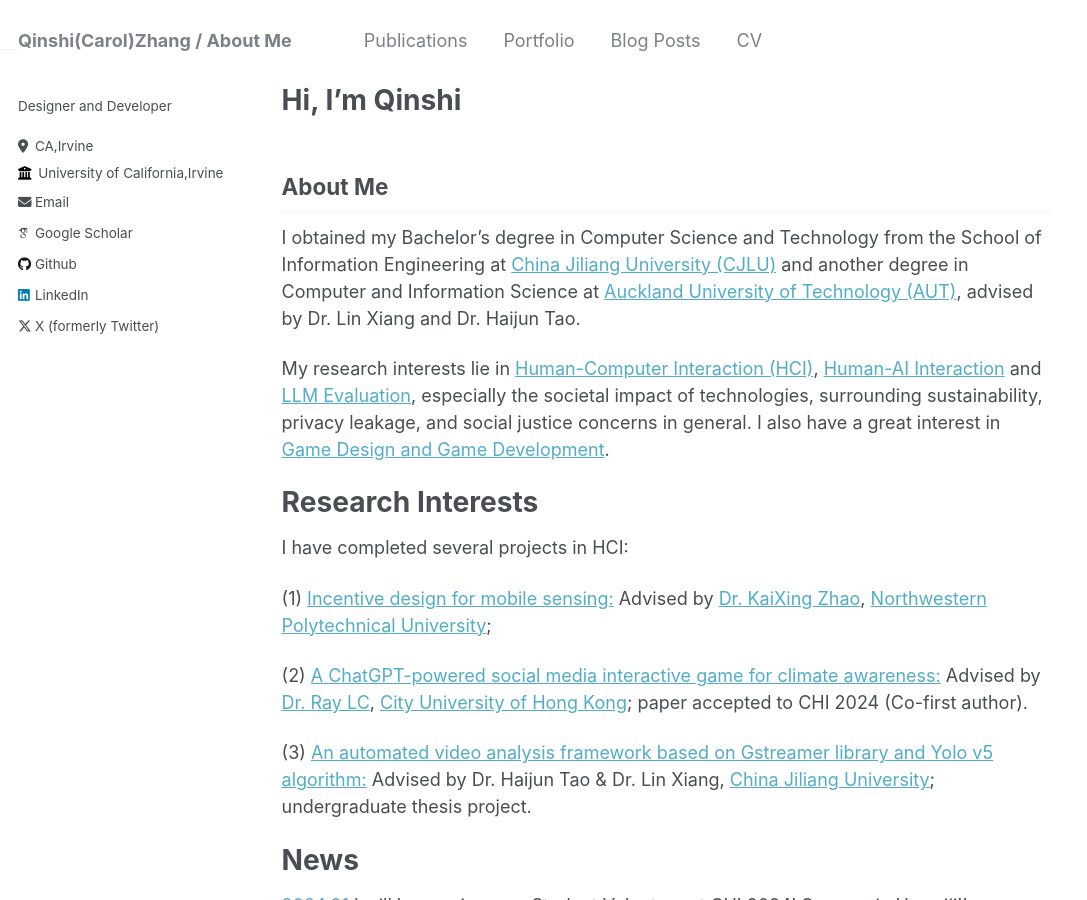
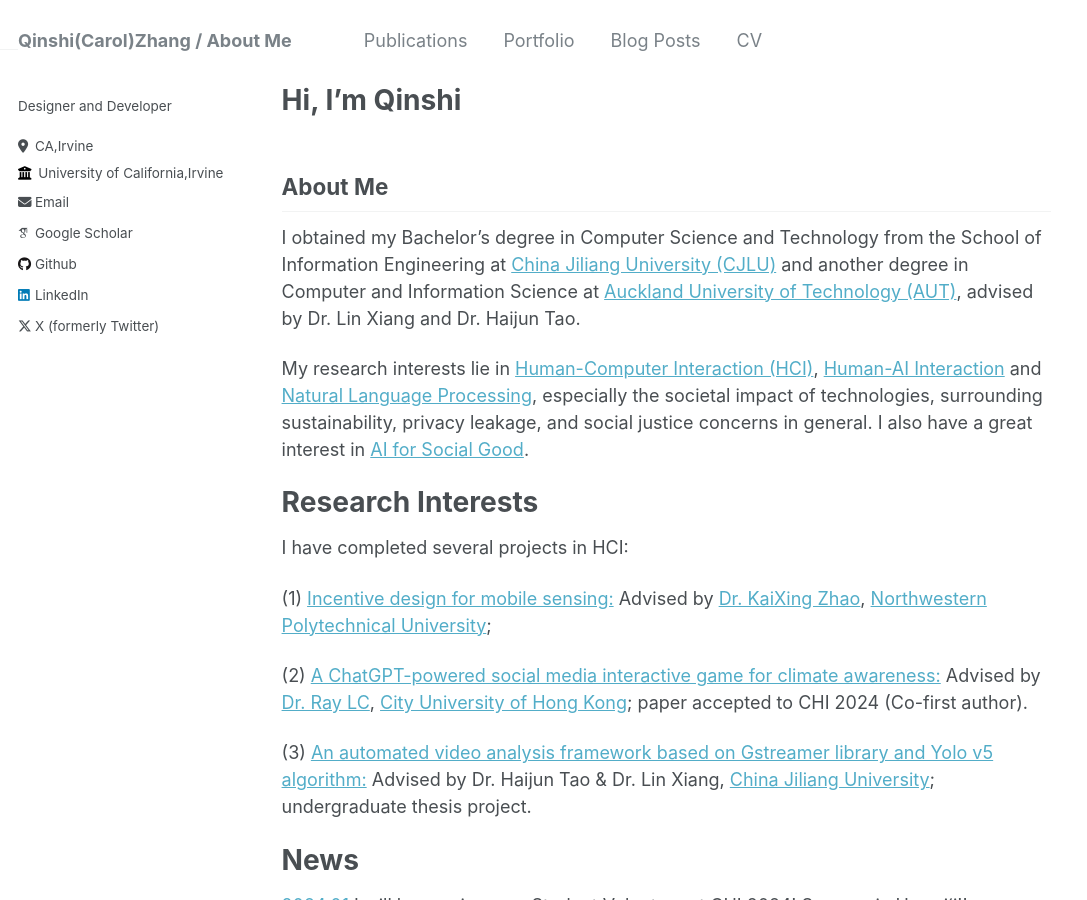
Before and after one commit to Carolzhangzz/AcademicWeb, a Jekyll site: the page built from _pages/about.md, in a window 1280 px wide and 900 px high. Shown: the whole window, without its empty margins (0-1087 px from the left). Built offline with Jekyll 4.4.1, drawn with Linux system fonts in a browser that asks for light colours; some web fonts are replaced.

Commit message:
Update about.md

```diff
--- a/_pages/about.md
+++ b/_pages/about.md
@@ -9,7 +9,7 @@ redirect_from:
 ## About Me
 I obtained my Bachelor's degree in Computer Science and Technology from the School of Information Engineering at [China Jiliang University (CJLU)](https://english.cjlu.edu.cn/) and another degree in Computer and Information Science at [Auckland University of Technology (AUT)](https://www.aut.ac.nz/), advised by Dr. Lin Xiang and Dr. Haijun Tao.
 
-My research interests lie in [Human-Computer Interaction (HCI)](#), [Human-AI Interaction](#) and [LLM Evaluation](#), especially the societal impact of technologies, surrounding sustainability, privacy leakage, and social justice concerns in general. I also have a great interest in [Game Design and Game Development](#).
+My research interests lie in [Human-Computer Interaction (HCI)](#), [Human-AI Interaction](#) and [Natural Language Processing](#), especially the societal impact of technologies, surrounding sustainability, privacy leakage, and social justice concerns in general. I also have a great interest in [AI for Social Good](#).
 
 
 Research Interests
```
